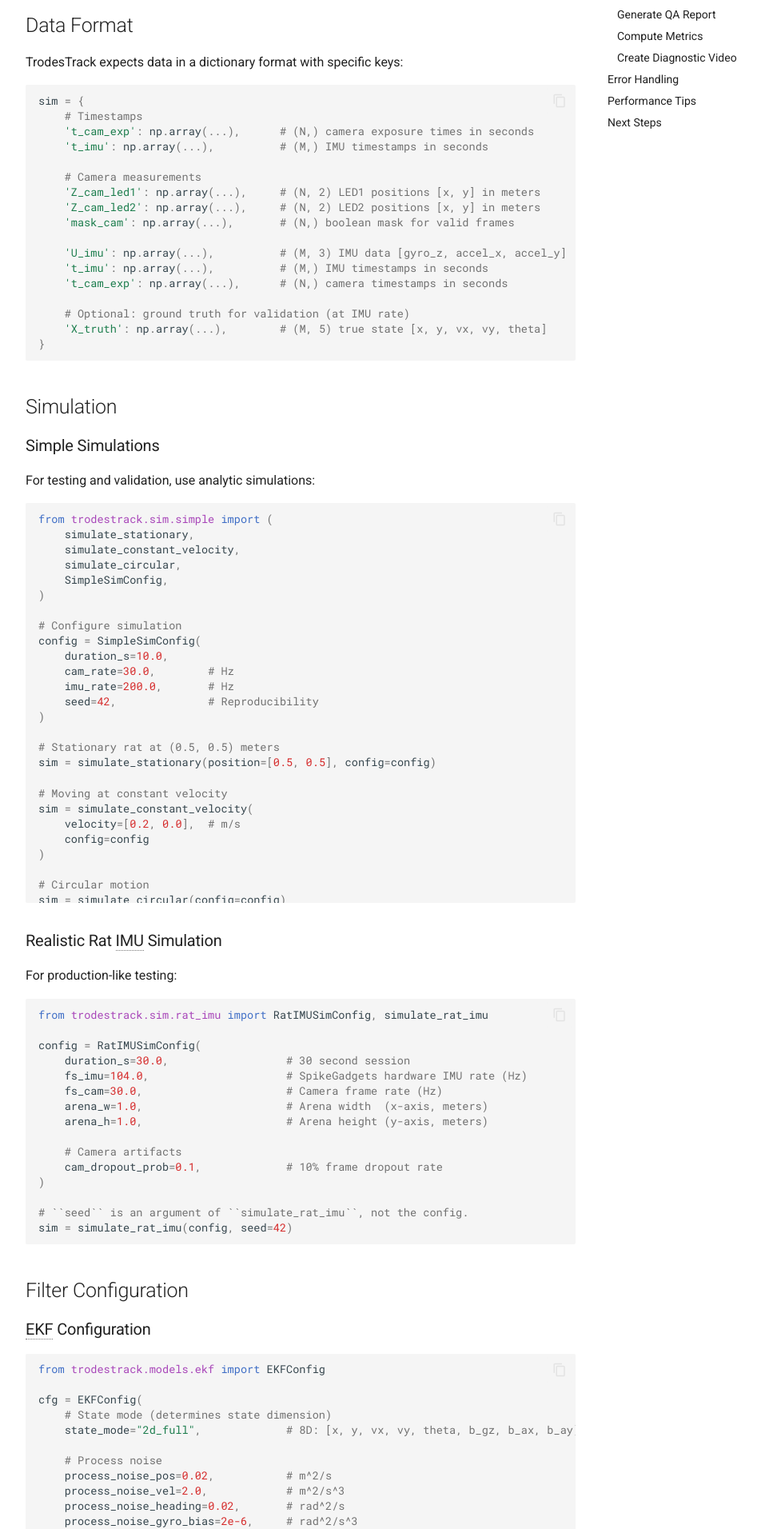
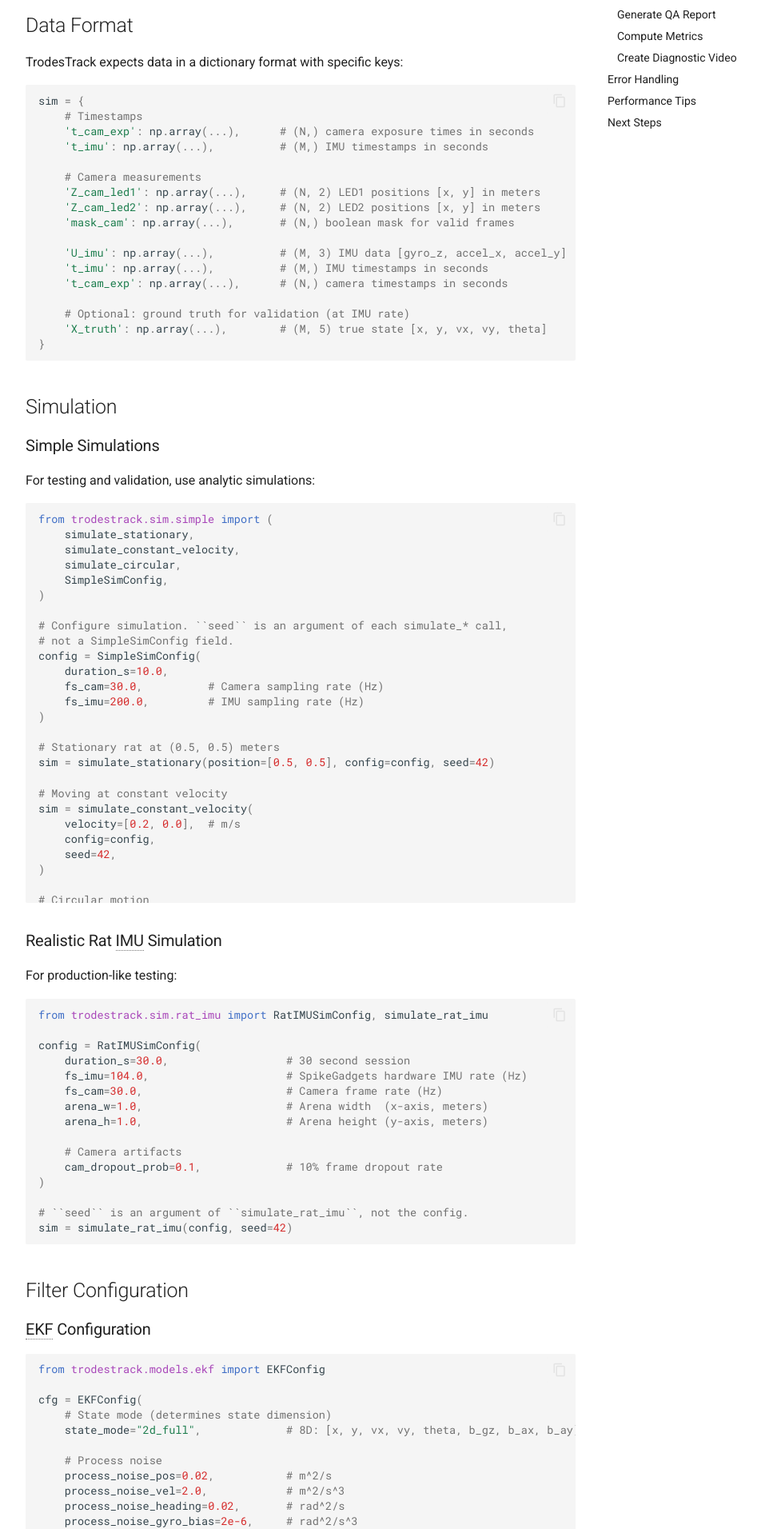
Before and after one commit to edeno/trodestrack, an MkDocs documentation site: the page built from docs/getting-started/python-api.md, in a window 1280 px wide. Shown: the part 524-2436 px from the top of the page at 80% size, without its empty margins (264-1216 px from the left). Built offline with MkDocs 1.6.1 and Material for MkDocs 9.7.7, drawn with Linux system fonts in a browser that asks for light colours; comment, search, counter and statistics services are not loaded.

Commit message:
Fix SimpleSimConfig fields, README 5/9 verdict, and broken doc links
P2 (SimpleSimConfig fields): docs/getting-started/python-api.md still
constructed SimpleSimConfig with cam_rate=, imu_rate=, and seed=. The
actual dataclass fields are fs_cam / fs_imu, and seed is a positional
argument of each simulate_* function (simulate_stationary,
simulate_constant_velocity, simulate_circular). Update the snippet to
use the correct field names and pass seed=42 through the simulator
calls instead of the config.

P3 (README "5/9"): The Quick Start verdict for example 04 still said
"EKF wins 5/9 metrics". Current run reports 6/9 vs 3/9 (matching the
update applied earlier to quickstart.md, examples/index.md, and
examples/README.md).

P3 (broken README documentation links): The User and Developer
Documentation sections linked TUNING.md, TROUBLESHOOTING.md, PRD.md,
and TASKS.md at repo root. TUNING.md and TROUBLESHOOTING.md actually
live under docs/; PRD.md and TASKS.md don't exist at all. Re-point
the user-guide links at docs/TUNING.md and docs/TROUBLESHOOTING.md,
add docs/user-guide/state-layouts.md, and replace the dead
PRD.md/TASKS.md entries with docs/plans/ (which contains the active
tilt-orientation / 3D camera plan).

Verified: uv run python on the corrected SimpleSimConfig + simulate_*
calls returns sensible frame counts for all three scenarios; ``ls`` on
each new README link target returns a real path; mkdocs build --strict
passes.

Co-Authored-By: Claude Opus 4.7 (1M context) <noreply@anthropic.com>

````diff
--- a/docs/getting-started/python-api.md
+++ b/docs/getting-started/python-api.md
@@ -50,25 +50,26 @@ from trodestrack.sim.simple import (
     SimpleSimConfig,
 )
 
-# Configure simulation
+# Configure simulation. ``seed`` is an argument of each simulate_* call,
+# not a SimpleSimConfig field.
 config = SimpleSimConfig(
     duration_s=10.0,
-    cam_rate=30.0,        # Hz
-    imu_rate=200.0,       # Hz
-    seed=42,              # Reproducibility
+    fs_cam=30.0,          # Camera sampling rate (Hz)
+    fs_imu=200.0,         # IMU sampling rate (Hz)
 )
 
 # Stationary rat at (0.5, 0.5) meters
-sim = simulate_stationary(position=[0.5, 0.5], config=config)
+sim = simulate_stationary(position=[0.5, 0.5], config=config, seed=42)
 
 # Moving at constant velocity
 sim = simulate_constant_velocity(
     velocity=[0.2, 0.0],  # m/s
-    config=config
+    config=config,
+    seed=42,
 )
 
 # Circular motion
-sim = simulate_circular(config=config)
+sim = simulate_circular(config=config, seed=42)
 ```
 
 ### Realistic Rat IMU Simulation
````
Also changed, not shown: README.md (+5 -5 lines).
